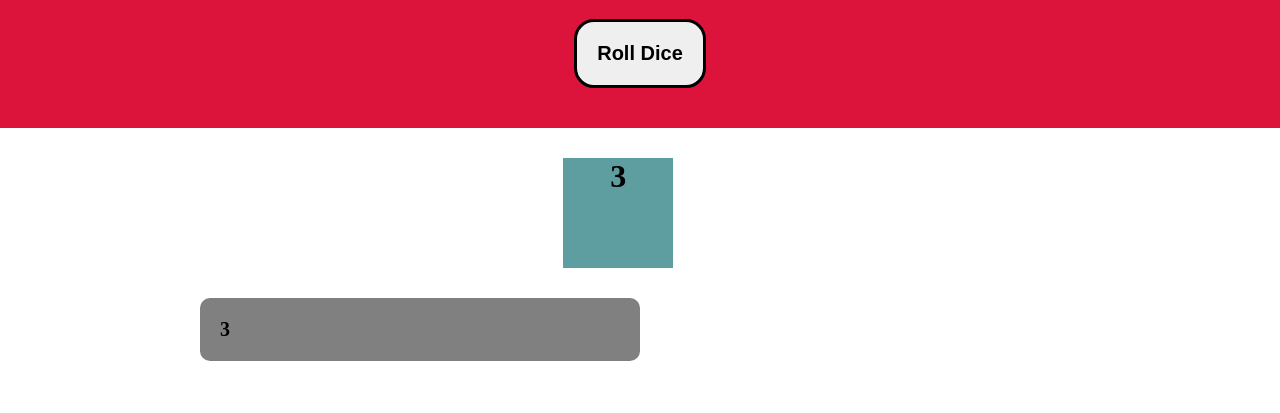
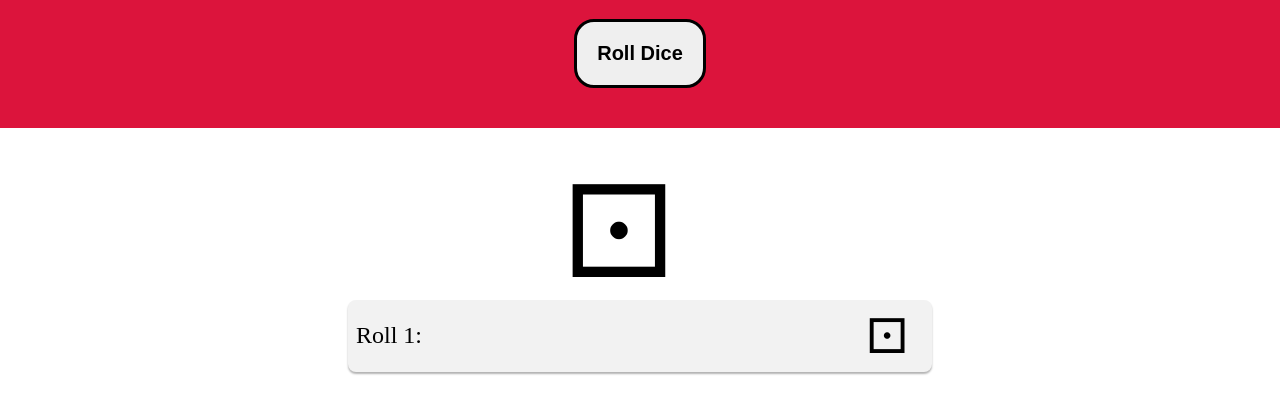
Before and after one commit to nandinikashyap1902/JavaScript_Mini_Projects, a plain HTML site: page index.html in a window 1280 px wide. Both pictures are taken after a click on the button "Roll Dice". Shown: the part 101-514 px from the top of the page. Drawn offline with Linux system fonts and the light colour scheme.

Commit message:
updated roll dice

```diff
--- a/index.html
+++ b/index.html
@@ -12,8 +12,10 @@
         <button onclick="diceNumbers()">Roll Dice</button>
     </div>
     <div class="dice">
-       <h1 class="number"></h1>
     </div>
+    <ul class="diceNumers-Array">
+
+    </ul>
     <script src="index.js"></script>
 </body>
 </html>
--- a/index.js
+++ b/index.js
@@ -1,29 +1,40 @@
-//const randomNumber = Math.floor(Math.random()*6)
-//console.log(randomNumber)
-// const arrayOfNumbers=[];
-// arrayOfNumbers.push(randomNumber);
-// for(let i in arrayOfNumbers){
-//     console.log(arrayOfNumbers[i])
-// }
 function diceNumbers(){
-    const randomNumber = Math.floor(Math.random()*6);
-    document.querySelector(".number").innerText = randomNumber;
-    const diceEl = document.querySelector(".dice");
+
+    // document.querySelector(".number").innerText = randomNumber;
+     const diceEl = document.querySelector(".dice");
     diceEl.classList.add("roll-animation");
     setTimeout(() => {
       diceEl.classList.remove("roll-animation");
       rollDice();
     }, 1000);
-    var numberBox = document.createElement('div')
-    numberBox.className ="numberContainer"
-    numberBox.innerHTML = randomNumber;
-    //numberBox.appendChild("h1").innerText = "Roll"
-    document.body.appendChild(numberBox)
-    const diceFace = getDiceFace(rollResult);
-  diceEl.innerHTML = diceFace;
-  historyList.push(rollResult);
+  //   var numberBox = document.createElement('div')
+  //   numberBox.className ="numberContainer"
+  //   numberBox.innerHTML = randomNumber;
+  //   //numberBox.appendChild("h1").innerText = "Roll"
+  //   document.body.appendChild(numberBox)
+  //   const diceFace = getDiceFace(rollResult);
+  // diceEl.innerHTML = diceFace;
+  // historyList.push(rollResult);
+}
+let dicehistory=[];
+const rollHistory = document.querySelector(".diceNumers-Array");
+function rollDice(){
+ const randomNumber = Math.floor(Math.random()*6)+1;
+ const diceFace = getDiceFace(randomNumber);
+ const diceEl = document.querySelector(".dice");
+ diceEl.innerHTML = diceFace;
+ dicehistory.push(randomNumber)
+ updateDiceHistory();
 }
 
+function updateDiceHistory(){
+  rollHistory.innerHTML = "";
+  for(let i=0;i<dicehistory.length;i++){
+    const listItems = document.createElement("li");
+    listItems.innerHTML =`Roll ${i+1}: <span>${getDiceFace(dicehistory[i])}</span>`
+    rollHistory.appendChild(listItems);
+  }
+}
 function getDiceFace(rollResult) {
     switch (rollResult) {
       case 1:
--- a/style.css
+++ b/style.css
@@ -15,9 +15,9 @@ button{
     font-weight: bold;
 }
 .dice{
-    background-color: cadetblue;
     height: 110px;
     width:110px;
+    font-size: 8rem;
     position:relative;
 left: 44%;
 margin-top:30px;
@@ -50,3 +50,27 @@ animation-fill-mode: forwards;
       transform: rotateY(720deg) rotateX(720deg);
     }
   }
+
+  ul {
+    list-style: none;
+    padding: 0;
+    max-width: 600px;
+    margin: 2rem auto;
+  }
+
+  li {
+    font-size: 1.5rem;
+    padding: 0.5rem;
+    margin: 0.5rem;
+    background-color: #f2f2f2;
+    border-radius: 0.5rem;
+    box-shadow: 0 2px 2px rgba(0, 0, 0, 0.3);
+    display: flex;
+    justify-content: space-between;
+    align-items: center;
+  }
+
+  li span {
+    font-size: 3rem;
+    margin-right: 1rem;
+  }
```
